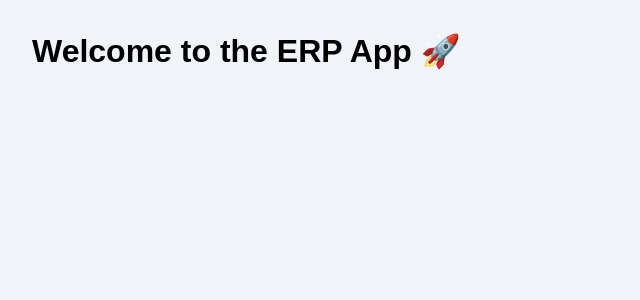
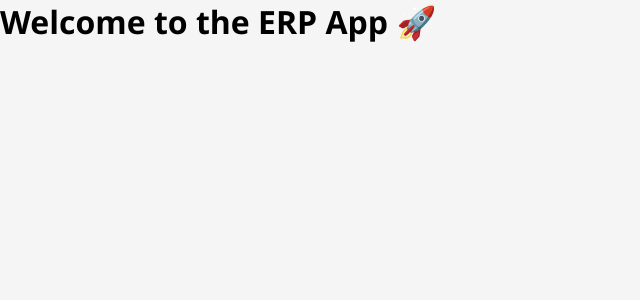
Before and after one commit to th3ankit/space-erp-frontend, a React (Create React App) app: page / in a window 1280 px wide. Shown: the top 300 px of the page, without its empty margins (0-640 px from the left). Built offline with nearby package versions, Linux system fonts and the light colour scheme.

Commit message:
Update index.js

```diff
--- a/src/index.js
+++ b/src/index.js
@@ -1,13 +1,7 @@
-import "./index.css"; // Add this line
-
 import React from "react";
 import ReactDOM from "react-dom/client";
 import App from "./App";
-import "./App.css";
+import "./index.css";
 
 const root = ReactDOM.createRoot(document.getElementById("root"));
-root.render(
-  <React.StrictMode>
-    <App />
-  </React.StrictMode>
-);
+root.render(<App />);
```
